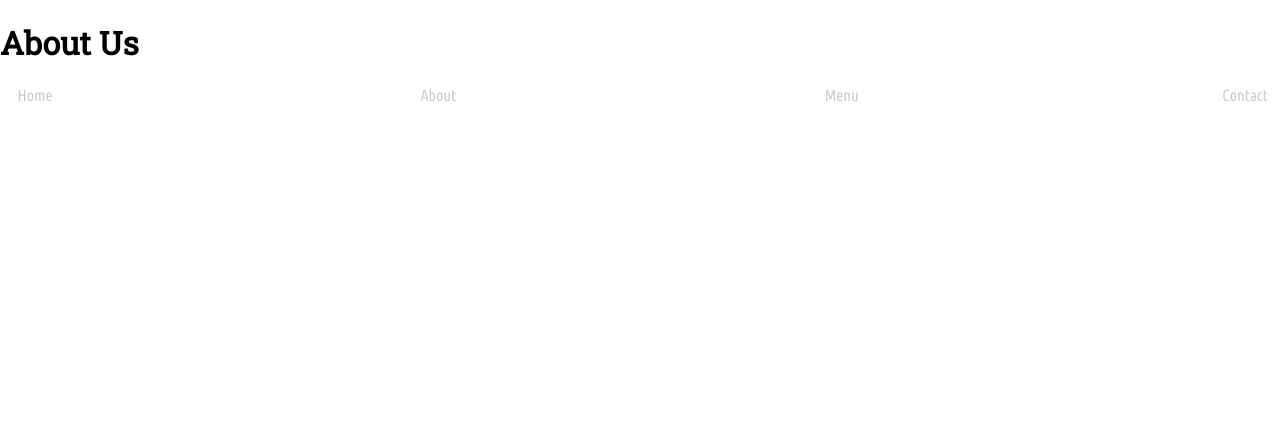
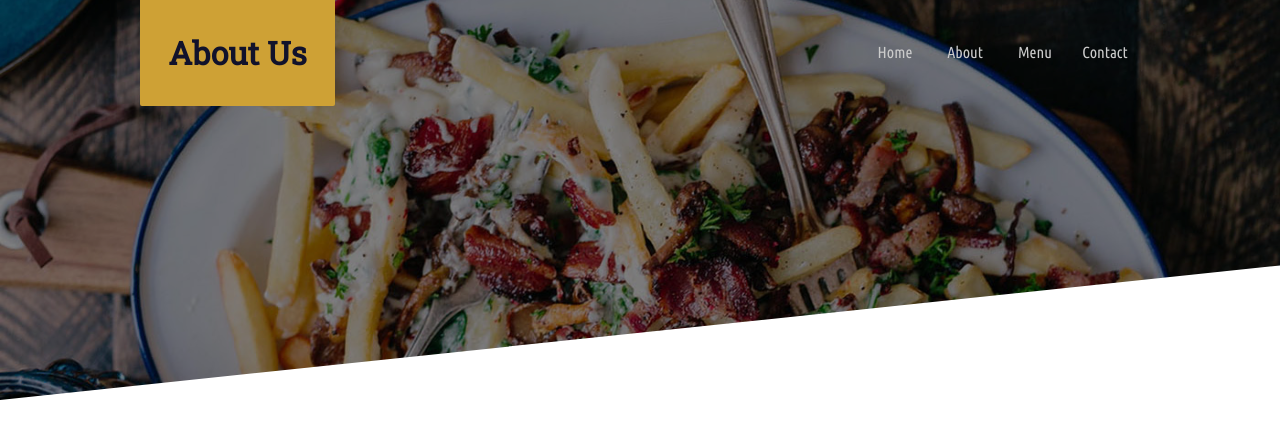
Before and after one commit to KaydenFlegal/Dev-Camp, a plain HTML site: page DevCamp - Website/About.html in a window 1280 px wide. Drawn offline with Linux system fonts and the light colour scheme.

Commit message:
Updated... About.html | common.css
Added Image to Images folder

```diff
--- a/DevCamp - Website/About.html
+++ b/DevCamp - Website/About.html
@@ -23,7 +23,7 @@
 
     <div class="skewed-header">
 
-        <div class="header-bg"></div>
+        <div class="header-bg" style="background-image: url('images/Backgrounds/about-us.jpg');"></div>
 
         <div class="skewed-header-wrapper">
 
--- a/DevCamp - Website/styles/common.css
+++ b/DevCamp - Website/styles/common.css
@@ -71,3 +71,51 @@ h1, h2, h3, h4, h5, h6 {
     margin-bottom: 42px;
     font-size: 0.8em;
     color: #858585;
+}
+
+/* Skewed header */
+
+.skewed-header {
+    position: relative;
+    height: 400px;
+    overflow: hidden;
+}
+
+.skewed-header > .header-bg {
+    position: absolute;
+    top: 0;
+    bottom: 0;
+    right: 0;
+    left: 0;
+    height: 100%;
+    width: 100%;
+    background-repeat: no-repeat;
+    background-size: 100%;
+    transform: skewY(-6deg);
+    transform-origin: top left;
+    filter: brightness(50%);
+}
+
+.skewed-header > .skewed-header-wrapper {
+    position: absolute;
+    display: flex;
+    justify-content: center;
+    width: 100vw;
+}
+
+.skewed-header > .skewed-header-wrapper > .skewed-header-content {
+    width: 1000px;
+    display: flex;
+    justify-content: space-between;
+    align-items: center;
+}
+
+.skewed-header > .skewed-header-wrapper > .skewed-header-content > .heading-wrapper {
+    background-color: #cea135;
+    color: #11122b;
+    border-bottom-left-radius: 2px;
+    border-bottom-right-radius: 2px;
+    width: 175px;
+    padding: 10px;
+    text-align: center;
+}
```
Also changed, not shown: DevCamp - Website/images/Backgrounds/about-us.jpg (added).
